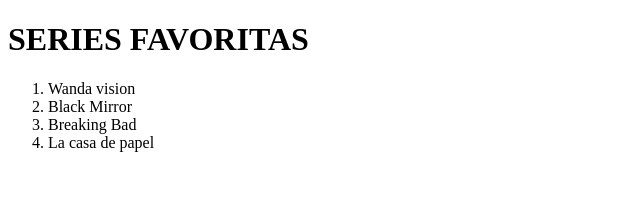
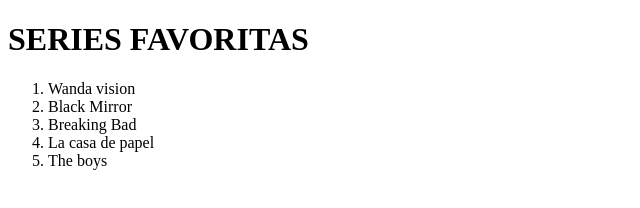
Before and after one commit to SebastianC99/Proyecto-1, a plain HTML site: page index.html in a window 1280 px wide. Shown: the full height of the page, 0-640 px from the left. Drawn offline with Linux system fonts and the light colour scheme.

Commit message:
agregue the boys

```diff
--- a/index.html
+++ b/index.html
@@ -14,6 +14,7 @@
         <li>Black Mirror</li>
         <li>Breaking Bad</li>
         <li>La casa de papel</li>
+        <li>The boys</li>
     </OL>
 </body>
 </html>
```
